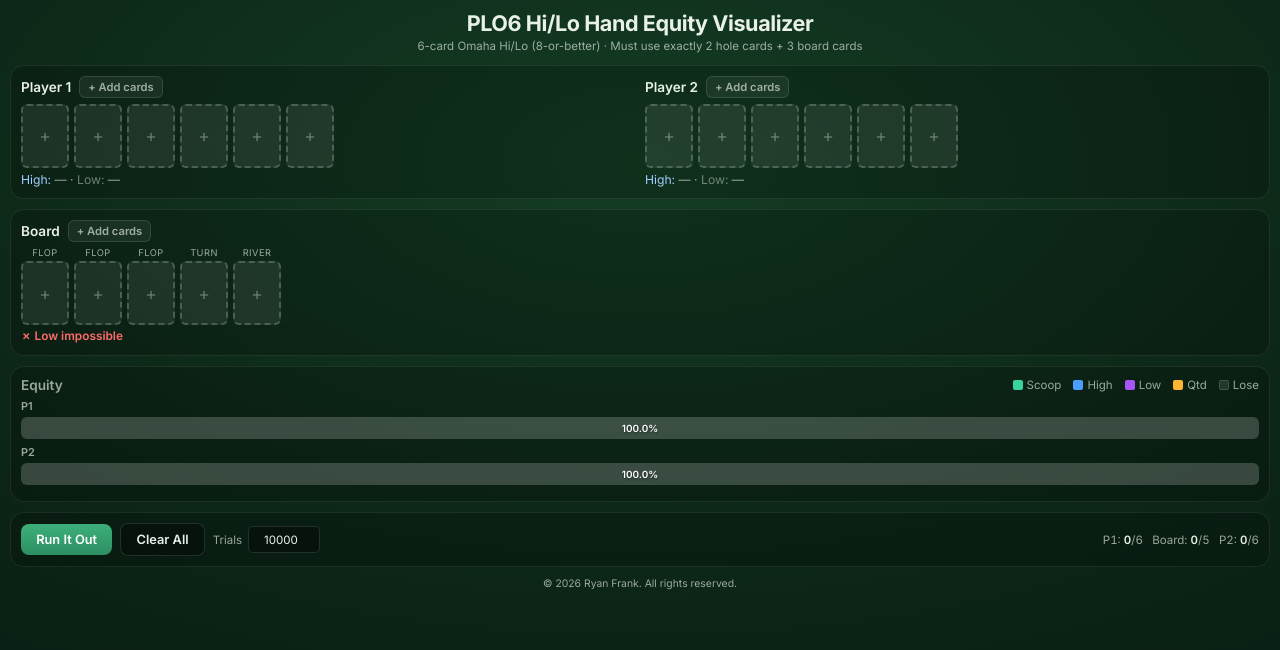
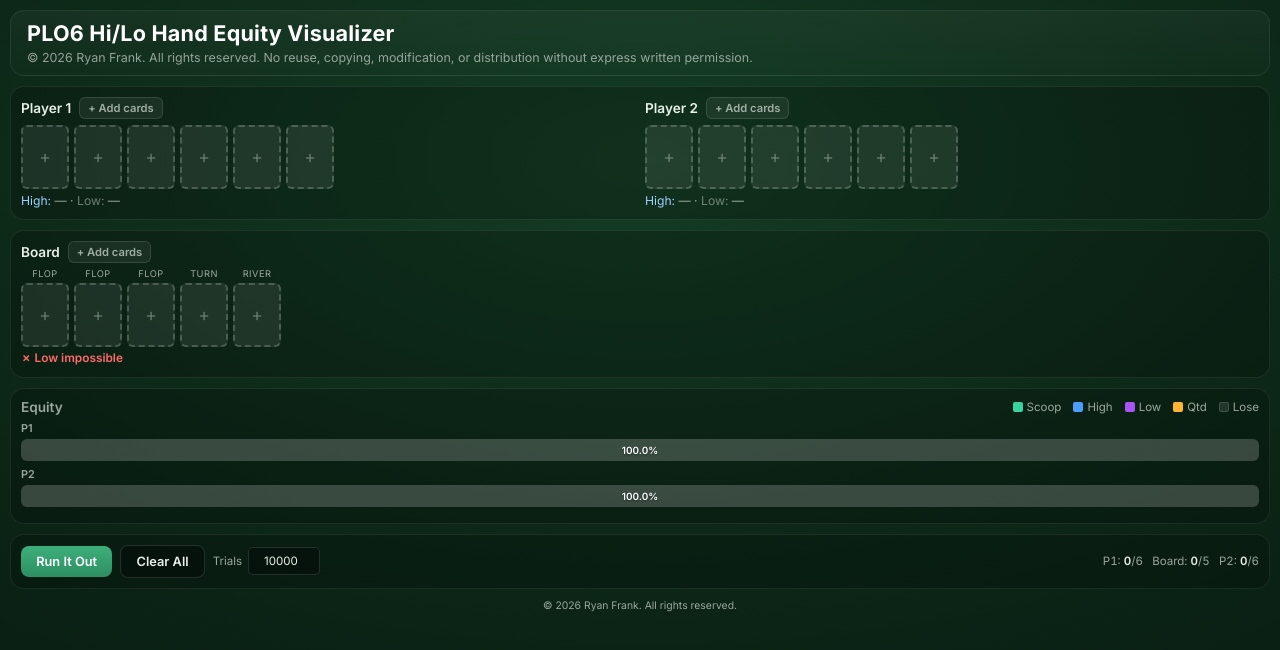
Before and after one commit to rmf-4/plo6h-l, a plain HTML site: page index.html in a window 1280 px wide. Drawn offline with Linux system fonts and the light colour scheme; no server answers.

Commit message:
Header: panel style, copyright line, version targets #appTitle
Made-with: Cursor

```diff
--- a/index.html
+++ b/index.html
@@ -51,23 +51,27 @@
       overflow-x: hidden;
     }
 
-    .compact-header {
-      text-align: center;
+    .header {
+      background: linear-gradient(180deg, rgba(255,255,255,0.04), rgba(255,255,255,0.01));
+      border: 1px solid rgba(255,255,255,0.08);
+      border-radius: 14px;
+      padding: 10px 16px;
       margin-bottom: 10px;
     }
 
-    .compact-header h1 {
-      font-size: clamp(1.05rem, 2.5vw, 1.35rem);
+    h1 {
+      margin: 0;
+      font-size: 1.35rem;
       font-weight: 700;
-      margin: 0 0 0.2rem;
-      letter-spacing: -0.02em;
-    }
-
-    .compact-header p {
-      margin: 0;
-      font-size: 0.72rem;
-      color: var(--text-dim);
-      line-height: 1.35;
+      color: #ffffff;
+      letter-spacing: 0.2px;
+      line-height: 1.2;
+    }
+
+    .header-sub {
+      font-size: 0.78rem;
+      color: rgba(255,255,255,0.55);
+      margin-top: 3px;
     }
 
     .main-stack {
@@ -651,17 +655,19 @@
 
         if (total > 0) {
           document.title = `PLO6 Hi/Lo Visualizer — Version ${total}`;
-          const h1 = document.querySelector('h1');
-          if (h1) h1.textContent = `PLO6 Hi/Lo Hand Equity Visualizer — Version ${total}`;
+          const appTitle = document.getElementById("appTitle");
+          if (appTitle) appTitle.textContent = `PLO6 Hi/Lo Hand Equity Visualizer - Version ${total}`;
         }
       } catch (e) {
       }
     })();
   </script>
-  <header class="compact-header">
-    <h1>PLO6 Hi/Lo Hand Equity Visualizer</h1>
-    <p>6-card Omaha Hi/Lo (8-or-better) · Must use exactly 2 hole cards + 3 board cards</p>
-  </header>
+  <div class="header">
+    <div class="header-main">
+      <h1 id="appTitle">PLO6 Hi/Lo Hand Equity Visualizer</h1>
+      <div class="header-sub">© 2026 Ryan Frank. All rights reserved. No reuse, copying, modification, or distribution without express written permission.</div>
+    </div>
+  </div>
 
   <main class="main-stack">
     <section class="section-card players-wrap player-section">
```
